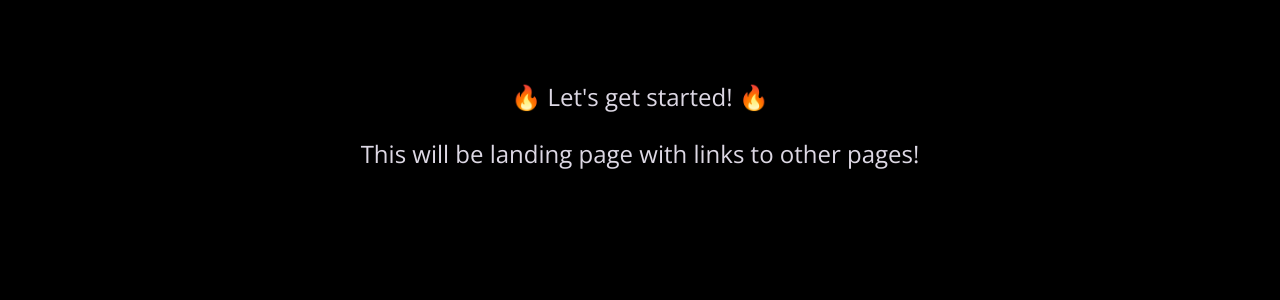
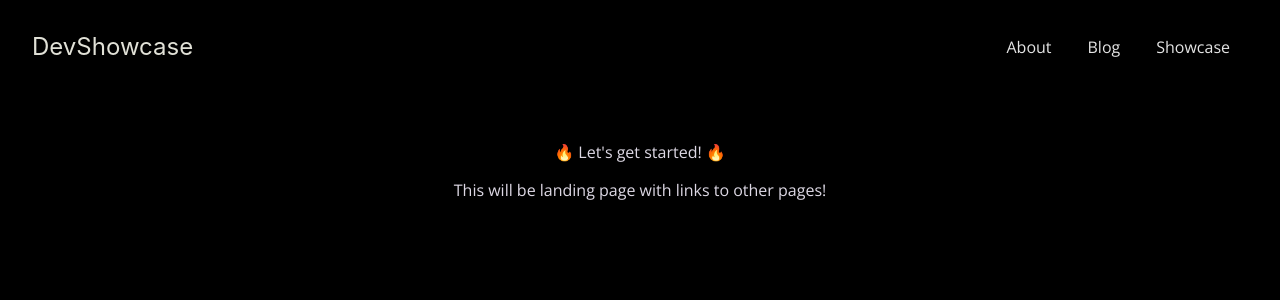
Before and after one commit to jpersons24/dev-showcase, a Next.js app: page / in a window 1280 px wide. Shown: the top 300 px of the page. Built offline with nearby package versions, Linux system fonts and the light colour scheme.

Commit message:
nav links

```diff
--- a/app/globals.css
+++ b/app/globals.css
@@ -12,7 +12,6 @@ html {
 body {
 	height: 100%;
 	margin: 0;
-	/* background: linear-gradient(180deg, #232029, #231e2d); */
 	background: black;
 	color: #ddd8e4;
 }
@@ -22,7 +21,45 @@ main {
 	margin: 5rem auto;
 }
 
-main img {
+#main-header {
+	margin: 2rem;
+	display: flex;
+	justify-content: space-between;
+	align-items: center;
+}
+
+ul {
+	list-style: none;
+	margin: 0;
+	padding: 0;
+}
+
+#nav-link ul {
+	list-style: none;
+	margin: 0;
+	padding: 0;
+	display: flex;
+	flex-direction: row;
+}
+
+#nav-link ul li a {
+	color: #e4e4e4;
+	text-decoration: none;
+	margin: 1rem;
+	padding: 2px;
+}
+
+#nav-link ul li a:hover,
+#nav-link ul li a.active {
+	color: #e4e4e4;
+	border: 2px solid #e4e4e4;
+	border-radius: 5px;
+	background: #917e57;
+	margin: 1rem;
+	padding: 2px;
+}
+
+#nav-link ul li main img {
 	width: 8rem;
 	height: 8rem;
 	object-fit: cover;
@@ -36,19 +73,14 @@ h1 {
 	font-family: "Poppins", sans-serif;
 }
 
-p {
+#logo {
+	font-family: "Inter", sans-serif;
 	font-size: 1.5rem;
+	border-radius: 4px;
 }
 
-p a {
-	color: #917e57;
+#main-header #logo a,
+#main-header #logo a:hover {
+	color: #e1e1d7;
 	text-decoration: none;
-	padding-bottom: 0.05rem;
-	border-bottom: 2px solid #977e48;
 }
-
-p a:hover,
-p a:active {
-	color: #d40007;
-	border-color: #d40007;
-}
--- a/app/layout.tsx
+++ b/app/layout.tsx
@@ -1,3 +1,4 @@
+import MainHeader from "@/components/main-header";
 import "./globals.css";
 
 export const metadata = {
@@ -12,7 +13,10 @@ export default function RootLayout({
 }>) {
 	return (
 		<html lang="en">
-			<body>{children}</body>
+			<body>
+				<MainHeader />
+				{children}
+			</body>
 		</html>
 	);
 }
--- a/components/header.tsx
+++ /dev/null
@@ -1,6 +0,0 @@
-
-export default function MainHeader() {
-	return (
-		<header></header>
-	);
-}
--- /dev/null
+++ b/components/main-header.tsx
@@ -0,0 +1,25 @@
+import NavLink from "./nav-link";
+import Link from "next/link";
+
+export default function MainHeader() {
+	return (
+		<header id={"main-header"}>
+			<div id="logo">
+				<Link href="/">DevShowcase</Link>
+			</div>
+			<nav id="nav-link">
+				<ul>
+					<li>
+						<NavLink href="/about">About</NavLink>
+					</li>
+					<li>
+						<NavLink href="/blog">Blog</NavLink>
+					</li>
+					<li>
+						<NavLink href="/showcase">Showcase</NavLink>
+					</li>
+				</ul>
+			</nav>
+		</header>
+	);
+}
--- /dev/null
+++ b/components/nav-link.tsx
@@ -0,0 +1,21 @@
+"use client";
+
+import Link from "next/link";
+import { usePathname } from "next/navigation";
+
+export default function NavLink({
+	href,
+	children,
+}: {
+	href: string;
+	children: React.ReactNode;
+}) {
+	const path = usePathname();
+	return (
+		<Link
+			href={href}
+			className={path.startsWith(href) ? "active" : undefined}>
+			{children}
+		</Link>
+	);
+}
```
Also changed, not shown: components/header.module.css (deleted, +0 -14 lines).
